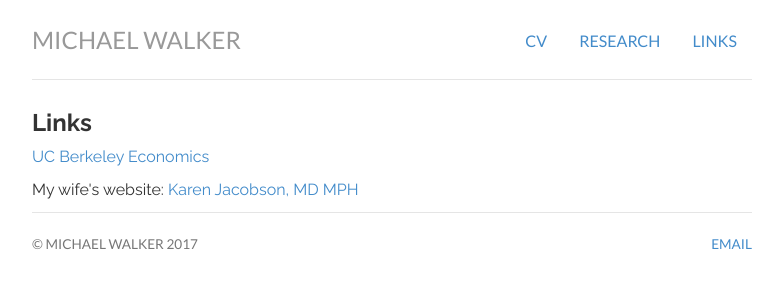
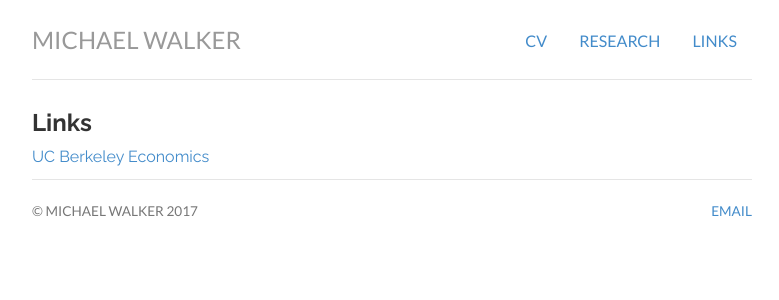
Before and after one commit to mwwalker/mwwalker.github.io, a Jekyll site: the page built from links/index.html, in a window 1280 px wide. Shown: the top 300 px of the page, without its empty margins (248-1027 px from the left). Built offline with Jekyll 4.4.1, drawn with Linux system fonts in a browser that asks for light colours; nearby versions of some CDN libraries; library files that are not in the unit come from our copies.

Commit message:
Taking off Karen's broken link - why not working?

```diff
--- a/links/index.html
+++ b/links/index.html
@@ -5,9 +5,9 @@ title: Links
 <div class="links">
   <h3>Links</h3>
   <p><a href="https://www.econ.berkeley.edu">UC Berkeley Economics</a></p>
-  <p>My wife's
+  <!--<p>My wife's
   website: <a target="_blank" href="https://medicine.yale.edu/intmed/residency/programs/primarycare/people/karen_jacobson-1.profile">Karen
-  Jacobson, MD MPH</a></p>
+  Jacobson, MD MPH</a></p> -->
 
   </ul>
   </div>
```
